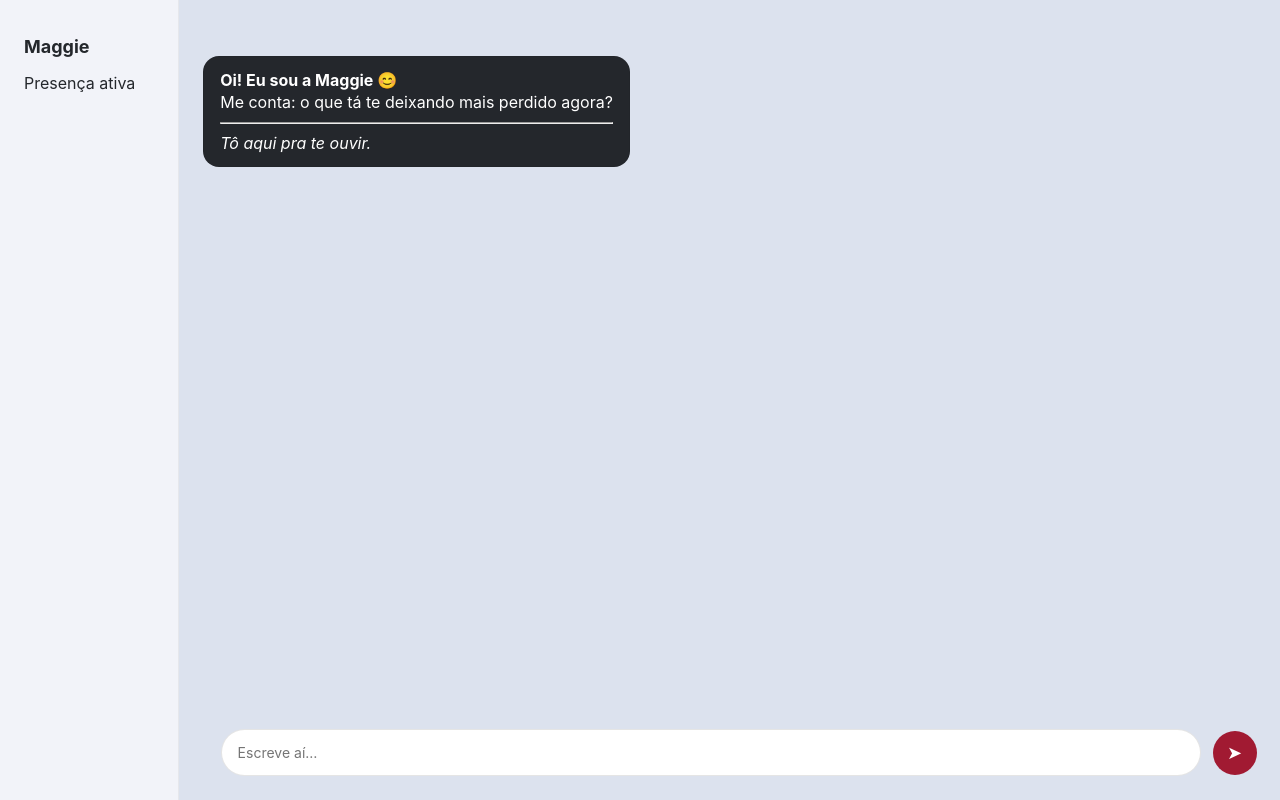
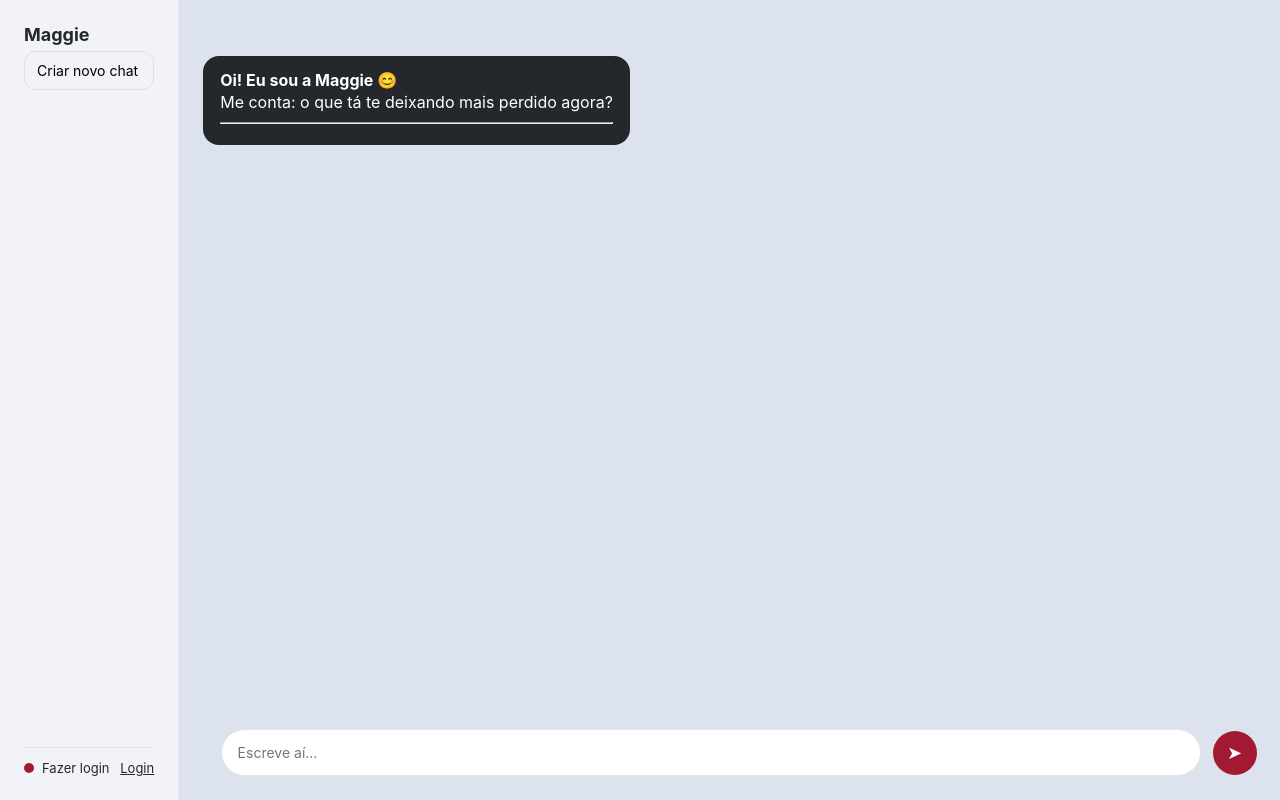
Before and after one commit to Kick-r/iaoc, a Flask app: page / in a window 1280 px wide. Run offline with Flask 3, Linux system fonts and the light colour scheme.

Commit message:
adicionando banco de dados e historico de chats

```diff
--- a/app.py
+++ b/app.py
@@ -5,36 +5,163 @@ import os
 from ai import responder
 from tts import gerar_audio
 
+from db import init_db, SessionLocal, User, Chat, Message
+
 app = Flask(__name__)
 os.makedirs("audios", exist_ok=True)
+
+# inicia o banco (cria tabelas se não existir)
+init_db()
+
+
+def get_db():
+    return SessionLocal()
+
 
 # 1) Página principal (HTML)
 @app.route("/")
 def home():
     return render_template("index.html")
 
-# 2) Chat API
+
+# (NOVO) criar usuário rápido (MVP)
+@app.route("/users", methods=["POST"])
+def create_user():
+    data = request.json or {}
+    name = data.get("name")
+
+    db = get_db()
+    try:
+        u = User(name=name)
+        db.add(u)
+        db.commit()
+        db.refresh(u)
+        return jsonify({"user_id": u.id})
+    finally:
+        db.close()
+
+
+# (NOVO) criar chat
+@app.route("/chats", methods=["POST"])
+def create_chat():
+    data = request.json or {}
+    user_id = data.get("user_id")
+    title = data.get("title")
+
+    if not user_id:
+        return jsonify({"error": "user_id obrigatório"}), 400
+
+    db = get_db()
+    try:
+        c = Chat(user_id=int(user_id), title=title)
+        db.add(c)
+        db.commit()
+        db.refresh(c)
+        return jsonify({"chat_id": c.id})
+    finally:
+        db.close()
+
+
+# (NOVO) listar chats do usuário
+@app.route("/chats", methods=["GET"])
+def list_chats():
+    user_id = request.args.get("user_id")
+    if not user_id:
+        return jsonify({"error": "user_id obrigatório"}), 400
+
+    db = get_db()
+    try:
+        chats = (
+            db.query(Chat)
+            .filter(Chat.user_id == int(user_id))
+            .order_by(Chat.created_at.desc())
+            .all()
+        )
+        return jsonify([
+            {"id": c.id, "title": c.title, "created_at": c.created_at.isoformat()}
+            for c in chats
+        ])
+    finally:
+        db.close()
+
+
+# (NOVO) pegar mensagens do chat
+@app.route("/chats/<int:chat_id>/messages", methods=["GET"])
+def chat_messages(chat_id: int):
+    db = get_db()
+    try:
+        msgs = (
+            db.query(Message)
+            .filter(Message.chat_id == chat_id)
+            .order_by(Message.created_at.asc())
+            .all()
+        )
+        return jsonify([
+            {"role": m.role, "content": m.content, "created_at": m.created_at.isoformat()}
+            for m in msgs
+        ])
+    finally:
+        db.close()
+
+
+# 2) Chat API (AGORA com DB)
 @app.route("/chat", methods=["POST"])
 def chat():
-    msg = request.json.get("message", "")
+    data = request.json or {}
+
+    msg = data.get("message", "")
+    user_id = data.get("user_id")
+    chat_id = data.get("chat_id")
 
     if not msg.strip():
         return jsonify({"text": "<i>Escreve alguma coisa aí 😅</i>", "audio": None})
 
-    texto = responder(msg)
+    if not user_id or not chat_id:
+        return jsonify({"error": "user_id e chat_id são obrigatórios"}), 400
 
-    # gerar áudio (Render não toca, só gera)
-    audio = asyncio.run(gerar_audio(texto))
+    db = get_db()
+    try:
+        # salva mensagem do usuário
+        db.add(Message(chat_id=int(chat_id), role="user", content=msg))
+        db.commit()
+
+        # pega histórico do chat (últimas 30 mensagens pra não explodir token)
+        last_msgs = (
+            db.query(Message)
+            .filter(Message.chat_id == int(chat_id))
+            .order_by(Message.created_at.asc())
+            .all()
+        )[-30:]
+
+        history = [{"role": m.role, "content": m.content} for m in last_msgs[:-1]]
+        texto = responder(msg, history=history)
+
+        # salva resposta da IA
+        db.add(Message(chat_id=int(chat_id), role="assistant", content=texto))
+        db.commit()
+
+    finally:
+        db.close()
+
+    # gerar áudio (se falhar, não quebra o chat)
+    audio_url = None
+    try:
+        audio = asyncio.run(gerar_audio(texto))
+        audio_url = f"/audio/{audio}"
+    except:
+        audio_url = None
 
     return jsonify({
         "text": texto,
-        "audio": f"/audio/{audio}"
+        "audio": audio_url
     })
+
 
 # 3) Servir o áudio gerado
 @app.route("/audio/<nome>")
 def audio(nome):
     return send_from_directory("audios", nome)
+
 
 # 4) Deletar depois que tocar
 @app.route("/audio/<nome>/delete", methods=["DELETE"])
--- a/requirements.txt
+++ b/requirements.txt
@@ -2,3 +2,4 @@ flask
 groq
 edge-tts
 gunicorn
+sqlalchemy
--- a/templates/index.html
+++ b/templates/index.html
@@ -33,11 +33,98 @@
       background: var(--white);
       padding: 24px;
       border-right: 1px solid rgba(0, 0, 0, 0.05);
+      display: flex;
+      flex-direction: column;
+      gap: 12px;
     }
 
     .sidebar h1 {
       font-size: 18px;
-            margin-bottom: 12px;
+      margin: 0 0 6px 0;
+    }
+
+    /* NOVO: botão "Criar novo chat" (sem mudar paleta) */
+    .new-chat-btn {
+      width: 100%;
+      padding: 10px 12px;
+      border-radius: 12px;
+      border: 1px solid rgba(0, 0, 0, 0.08);
+      background: transparent;
+      cursor: pointer;
+      text-align: left;
+      font-size: 14px;
+    }
+
+    .new-chat-btn:hover {
+      border-color: rgba(0, 0, 0, 0.16);
+    }
+
+    /* NOVO: lista de chats */
+    .chat-list {
+      flex: 1;
+      overflow-y: auto;
+      padding-right: 6px;
+      display: flex;
+      flex-direction: column;
+      gap: 8px;
+      margin-top: 6px;
+    }
+
+    .chat-item {
+      width: 100%;
+      padding: 10px 12px;
+      border-radius: 12px;
+      border: 1px solid rgba(0, 0, 0, 0.08);
+      background: transparent;
+      cursor: pointer;
+      text-align: left;
+      font-size: 13px;
+      color: var(--dark);
+    }
+
+    .chat-item.active {
+      border-color: rgba(0, 0, 0, 0.18);
+      background: rgba(161, 26, 50, 0.07);
+    }
+
+    /* NOVO: rodapé com usuário/login */
+    .sidebar-footer {
+      padding-top: 12px;
+      border-top: 1px solid rgba(0, 0, 0, 0.06);
+      font-size: 13px;
+      display: flex;
+      align-items: center;
+      justify-content: space-between;
+      gap: 10px;
+    }
+
+    .user-pill {
+      display: inline-flex;
+      align-items: center;
+      gap: 8px;
+      max-width: 100%;
+      overflow: hidden;
+      white-space: nowrap;
+      text-overflow: ellipsis;
+    }
+
+    .user-dot {
+      width: 10px;
+      height: 10px;
+      border-radius: 50%;
+      background: var(--ver);
+      flex: 0 0 auto;
+    }
+
+    .login-btn {
+      border: none;
+      background: transparent;
+      color: var(--dark);
+      cursor: pointer;
+      text-decoration: underline;
+      padding: 0;
+      font-size: 13px;
+      flex: 0 0 auto;
     }
 
     .chat {
@@ -108,8 +195,20 @@
 
 <body>
   <div class="sidebar">
+    <div>
       <h1>Maggie</h1>
-        <p>Presença ativa</p>
+      <button id="newChatBtn" class="new-chat-btn">Criar novo chat</button>
+    </div>
+
+    <div id="chatList" class="chat-list"></div>
+
+    <div class="sidebar-footer">
+      <div class="user-pill" title="">
+        <span class="user-dot"></span>
+        <span id="userName">Fazer login</span>
+      </div>
+      <button id="loginBtn" class="login-btn">Login</button>
+    </div>
   </div>
 
   <div class="chat">
@@ -126,21 +225,31 @@
     const inputEl = document.getElementById("msgInput");
     const sendBtn = document.getElementById("sendBtn");
 
+    const chatListEl = document.getElementById("chatList");
+    const newChatBtn = document.getElementById("newChatBtn");
+    const userNameEl = document.getElementById("userName");
+    const loginBtn = document.getElementById("loginBtn");
+
     let audioQueue = [];
     let playing = false;
+
+    // estado
+    let userId = localStorage.getItem("user_id");
+    let chatId = localStorage.getItem("chat_id");
 
     function addMsg(role, html) {
       const div = document.createElement("div");
       div.className = "msg " + role;
 
-            if (role === "bot") {
-                div.innerHTML = html; // Maggie manda HTML
-            } else {
-                div.textContent = html;
-            }
+      if (role === "bot") div.innerHTML = html;
+      else div.textContent = html;
 
       messagesEl.appendChild(div);
       messagesEl.scrollTop = messagesEl.scrollHeight;
+    }
+
+    function clearMsgs() {
+      messagesEl.innerHTML = "";
     }
 
     async function playNextAudio() {
@@ -155,9 +264,7 @@
 
         audio.addEventListener("ended", async () => {
           playing = false;
-                    try {
-                        await fetch(item.deleteUrl, { method: "DELETE" });
-                    } catch { }
+          try { await fetch(item.deleteUrl, { method: "DELETE" }); } catch { }
           playNextAudio();
         });
 
@@ -166,9 +273,97 @@
       }
     }
 
+    async function api(url, options = {}) {
+      const res = await fetch(url, options);
+      if (!res.ok) {
+        const t = await res.text();
+        throw new Error(`HTTP ${res.status}: ${t}`);
+      }
+      return res.json();
+    }
+
+    function renderChatList(chats) {
+      chatListEl.innerHTML = "";
+      chats.forEach(c => {
+        const btn = document.createElement("button");
+        btn.className = "chat-item" + (String(c.id) === String(chatId) ? " active" : "");
+        btn.textContent = c.title || `Chat #${c.id}`;
+        btn.onclick = async () => {
+          chatId = String(c.id);
+          localStorage.setItem("chat_id", chatId);
+          await carregarMensagensDoChat(chatId);
+          await carregarChats(); // pra atualizar active
+        };
+        chatListEl.appendChild(btn);
+      });
+    }
+
+    async function carregarChats() {
+      if (!userId) return;
+      const chats = await api(`/chats?user_id=${userId}`);
+      renderChatList(chats);
+    }
+
+    async function carregarMensagensDoChat(cid) {
+      clearMsgs();
+      audioQueue = [];
+      playing = false;
+
+      const msgs = await api(`/chats/${cid}/messages`);
+      for (const m of msgs) {
+        addMsg(m.role === "assistant" ? "bot" : "user", m.content);
+      }
+
+      if (msgs.length === 0) {
+        addMsg("bot",
+          "<b>Oi! Eu sou a Maggie 😊</b><br>" +
+          "Me conta: o que tá te deixando mais perdido agora?<hr>" +
+          "<i>Tô aqui pra te ouvir.</i>"
+        );
+      }
+    }
+
+    async function criarUserSePrecisar() {
+      if (userId) return;
+
+      // MVP: cria usuário “anônimo” automático
+      const u = await api("/users", {
+        method: "POST",
+        headers: { "Content-Type": "application/json" },
+        body: JSON.stringify({ name: "Anônimo" })
+      });
+
+      userId = String(u.user_id);
+      localStorage.setItem("user_id", userId);
+      userNameEl.textContent = "Anônimo";
+      userNameEl.title = "Anônimo";
+    }
+
+    async function criarChatNovo() {
+      await criarUserSePrecisar();
+
+      const c = await api("/chats", {
+        method: "POST",
+        headers: { "Content-Type": "application/json" },
+        body: JSON.stringify({ user_id: userId, title: "Novo chat" })
+      });
+
+      chatId = String(c.chat_id);
+      localStorage.setItem("chat_id", chatId);
+
+      await carregarChats();
+      await carregarMensagensDoChat(chatId);
+    }
+
     async function enviar() {
       const text = inputEl.value.trim();
       if (!text) return;
+
+      await criarUserSePrecisar();
+
+      if (!chatId) {
+        await criarChatNovo();
+      }
 
       addMsg("user", text);
       inputEl.value = "";
@@ -180,13 +375,12 @@
       messagesEl.scrollTop = messagesEl.scrollHeight;
 
       try {
-                const res = await fetch("/chat", {
+        const data = await api("/chat", {
           method: "POST",
           headers: { "Content-Type": "application/json" },
-                    body: JSON.stringify({ message: text })
+          body: JSON.stringify({ message: text, user_id: userId, chat_id: chatId })
         });
 
-                const data = await res.json();
         typing.remove();
 
         addMsg("bot", data.text);
@@ -200,23 +394,70 @@
           playNextAudio();
         }
 
-            } catch {
+        // atualiza lista (se você quiser no futuro usar títulos inteligentes)
+        await carregarChats();
+
+      } catch (e) {
         typing.remove();
-                addMsg("bot", "<i>Erro ao conectar com o servidor 😔</i>");
+        addMsg("bot", "<i>Erro ao conectar com o servidor 😔</i><hr>" + String(e));
       }
     }
 
+    // "Login" MVP: só troca o nome local
+    loginBtn.onclick = () => {
+      const nome = prompt("Qual seu nome?");
+      if (!nome) return;
+      userNameEl.textContent = nome;
+      userNameEl.title = nome;
+
+      // opcional: no futuro, criar conta real
+      // por agora só visual mesmo
+    };
+
+    newChatBtn.addEventListener("click", criarChatNovo);
     sendBtn.addEventListener("click", enviar);
-        inputEl.addEventListener("keydown", (e) => {
-            if (e.key === "Enter") enviar();
-        });
+    inputEl.addEventListener("keydown", (e) => { if (e.key === "Enter") enviar(); });
 
-        // Mensagem inicial
+    // init
+    (async () => {
+      // nome do usuário (MVP)
+      if (userId) {
+        userNameEl.textContent = "Usuário";
+        userNameEl.title = "Usuário";
+      }
+
+      if (!userId) {
+        userNameEl.textContent = "Fazer login";
+        userNameEl.title = "Fazer login";
+      }
+
+      // carrega chats existentes
+      if (userId) {
+        await carregarChats();
+      }
+
+      // carrega mensagens do chat atual (se existir)
+      if (chatId) {
+        try {
+          await carregarMensagensDoChat(chatId);
+        } catch {
+          // se chatId inválido, cria um novo
+          chatId = null;
+          localStorage.removeItem("chat_id");
+          clearMsgs();
           addMsg("bot",
             "<b>Oi! Eu sou a Maggie 😊</b><br>" +
-            "Me conta: o que tá te deixando mais perdido agora?<hr>" +
-            "<i>Tô aqui pra te ouvir.</i>"
+            "Me conta: o que tá te deixando mais perdido agora?<hr>"
           );
+        }
+      } else {
+        // sem chat: mostra msg inicial
+        addMsg("bot",
+          "<b>Oi! Eu sou a Maggie 😊</b><br>" +
+          "Me conta: o que tá te deixando mais perdido agora?<hr>"
+        );
+      }
+    })();
   </script>
 </body>
 
```
Also changed, not shown: ai.py (+65 -52 lines), db.py (added, +48 -0 lines). Lines whose indentation alone changed are shown as unchanged.
